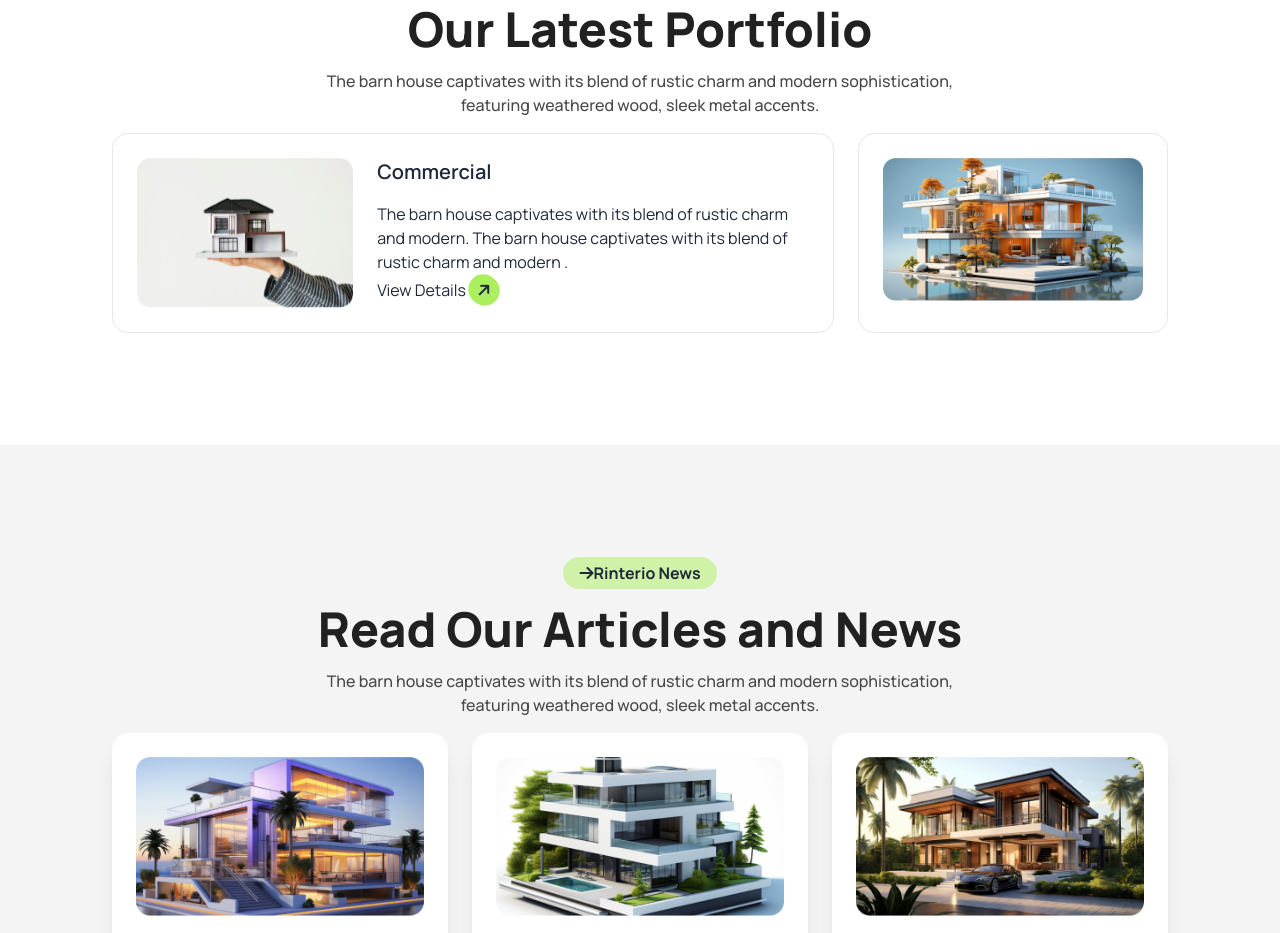
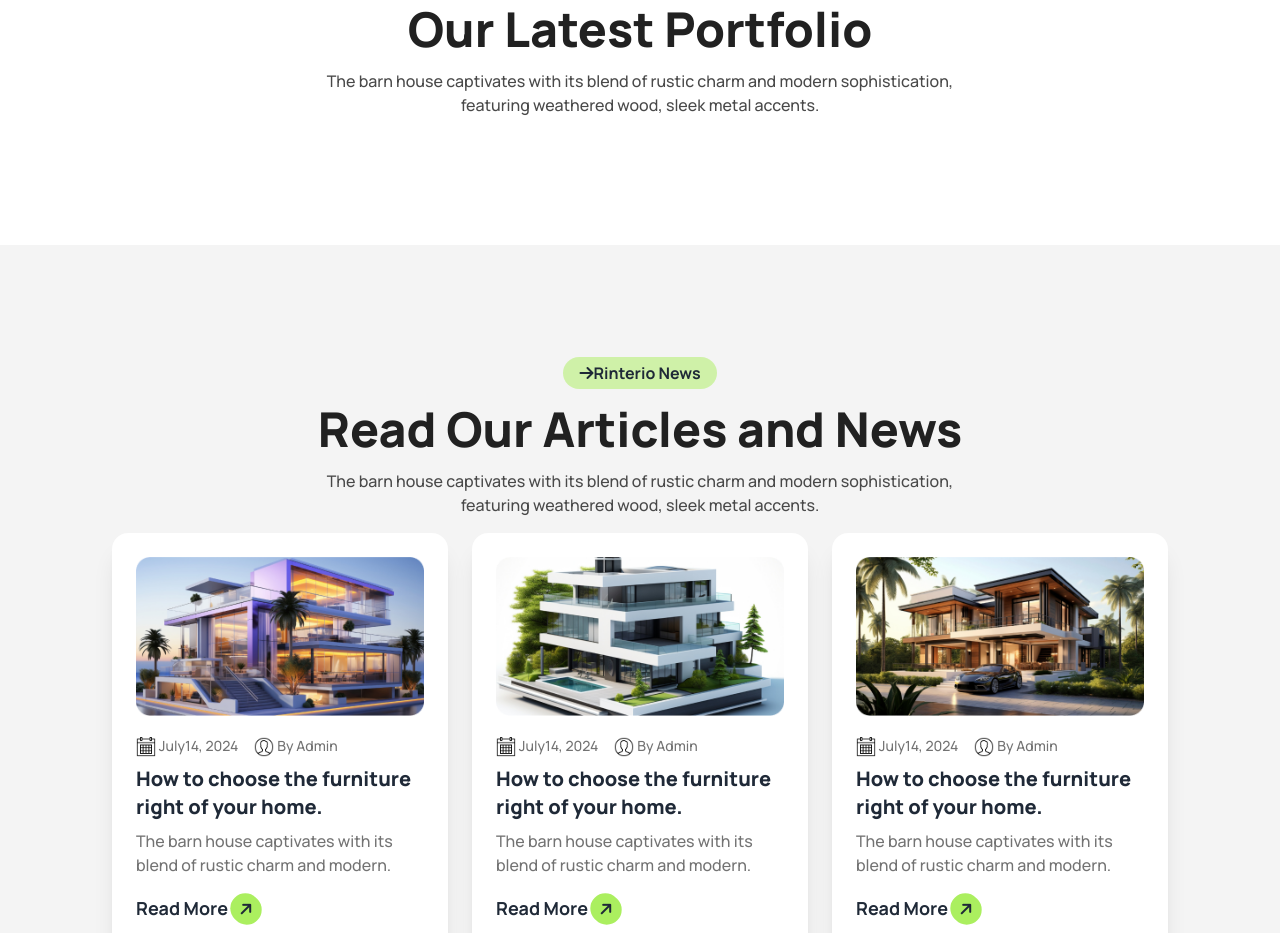
Before and after one commit to asadalgalib/ph-assingment-three, a plain HTML site: page index.html in a window 1280 px wide. Shown: the part 2620-3553 px from the top of the page. Drawn offline with nearby package versions, Linux system fonts and the light colour scheme.

Commit message:
portfolio partesi na :(

```diff
--- a/index.html
+++ b/index.html
@@ -216,6 +216,7 @@
            </div>
          </section>
          <!-- portfolio section -->
+
           <section class="bg-[#fff] px-5 md:px-8 lg:px-28 py-12 md:py-20 lg:py-28">
             <!-- portfolio text -->
           <div class="text-center">
@@ -225,32 +226,55 @@
                with its blend of rustic charm and modern sophistication, featuring weathered wood, sleek metal accents.</p>
             </div>
             <!-- portfolio cards -->
-             <div>
+             <!-- <div class="grid grid-rows-2 gap-7"> -->
               <!-- row 1 -->
-               <div class="grid grid-cols-1 md:grid-cols-[3.5fr_1.5fr] gap-6">
+               <!-- <div class="grid grid-cols-1 md:grid-cols-[3fr_1fr] gap-6"> -->
                 <!-- card 1 -->
-                <div class="card bg-[#fff] p-6 border">
-                  <div class="md:grid grid-cols-[1fr_2fr] justify-center gap-6">
-                    <div><img class="w-full" src="./assets/img1.png" alt=""></div>
+                <!-- <div class="card bg-[#fff] p-6 border">
+                  <div class="md:flex justify-between items-center">
+                  <img class="h-full w-full" src="./assets/img1.png" alt="">
                     <div class="">
-                      <h2 class="card-title mb-4 mt-6 md:mt-0">Commercial</h2>
-                    <p class="max-w-[440px]">The barn house captivates with its blend of rustic charm and modern.
-                       The barn house captivates with its blend of rustic charm and modern .</p>
-                       <div class="text-bottom"><a class="" href="mt-6">View Details</a>
+                      <h2 class="card-title mt-6 md:mt-0">Commercial</h2>
+                    <p class="">The barn house captivates with its blend of rustic charm and modern. </p>
+                       <div class=""><a class="" href="mt-6">View Details</a>
                         <i class="fa-solid fa-arrow-right bg-[#ABEF5F] p-2 mr-2 rounded-full -rotate-45"></i></div>
                     </div>
                   </div>
-                </div>
+                </div> -->
                 <!-- card 2 -->
-                 <div class="card bg-[#fff] p-6 border">
-                  <div><img class="w-full " src="./assets/img2.png" alt=""></div>
+                 <!-- <div class="card bg-[#fff] p-6 border">
+                  <img class="w-full" src="./assets/img2.png" alt="">
                  </div>
-               </div>
-               <!--  -->
-               <div>
+               </div> -->
+               <!-- row 2 -->
+               <!-- <div class="grid grid-cols-1 md:grid-cols-[1fr_2fr_1fr] gap-6"> -->
+                <!-- card 1 -->
+
+                  <!-- <div class="card bg-[#fff] p-6 border">
+                    <div><img class="w-full" src="./assets/img3.png" alt=""></div>
+                   </div>
+                  -->
+                 <!-- card 2 -->
+                 <!-- <div class="card bg-[#fff] p-6 border">
+                  <div class="md:grid grid-cols-[1fr_2fr] justify-center gap-6">
+                    <div><img class="h-full w-full " src="./assets/img4.png" alt=""></div>
+                    <div class="flex flex-col items-start justify-center gap-4">
+                      <h2 class="card-title mt-6 md:mt-0">Commercial</h2>
+                    <p class="">The barn house captivates with its blend of rustic charm and modern. </p>
+                       <div class=""><a class="" href="mt-6">View Details</a>
+                        <i class="fa-solid fa-arrow-right bg-[#ABEF5F] p-2 mr-2 rounded-full -rotate-45"></i></div>
+                    </div>
+                  </div>
+                </div> -->
+                  <!-- card 3 -->
+<!--
+                    <div class="card bg-[#fff] p-6 border">
+                    <div><img class="w-full " src="./assets/img5.png" alt=""></div>
+                   </div>
 
                </div>
-             </div>
+
+             </div> -->
           </section>
           <!-- news section -->
            <section class="px-5 md:px-8 lg:px-28 py-12 md:py-20 lg:py-28">
```
